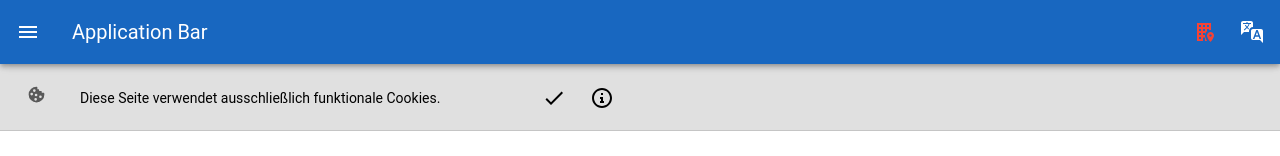
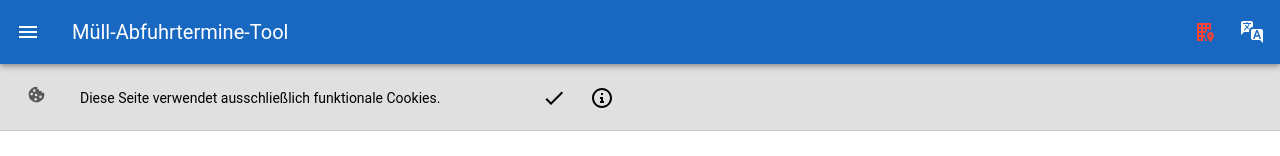
Before and after one commit to pano9000/aws-stuttgart-pickup-dates-service, a Nuxt app: page / in a window 1280 px wide. Shown: the top 156 px of the page. Built offline with nearby package versions, Linux system fonts and the light colour scheme.

Commit message:
feat(NavigationAppBar): add app title (preliminary)

```diff
--- a/components/Navigation/NavigationAppBar.vue
+++ b/components/Navigation/NavigationAppBar.vue
@@ -9,7 +9,7 @@
 
     <v-app-bar-title>
       <NuxtLink to="/" class="nuxtlink">
-        Application Bar
+        {{ i18n.t("navigationAppBar.title")}}
       </NuxtLink>
     </v-app-bar-title>
 
@@ -26,6 +26,10 @@
   import NavigationAppBarMenuLanguage from './NavigationAppBarMenuLanguage.vue';
   import NavigationAppBarMenuLocationPicker from "./NavigationAppBarMenuLocationPicker.vue"
   //import { mdiDotsVertical } from "@mdi/js";
+  const { i18n, multiMergeLocaleMessage } = useCustomI18n();
+  const activeDrawer = defineModel<boolean>("activeDrawer", {default: false})
 
-  const activeDrawer = defineModel<boolean>("activeDrawer", {default: false})
+  multiMergeLocaleMessage("navigationAppBar", [
+    ["title", {de: "Müll-Abfuhrtermine-Tool", en: "Trash Collection Dates Tool"}],
+  ]);
 </script>
```
